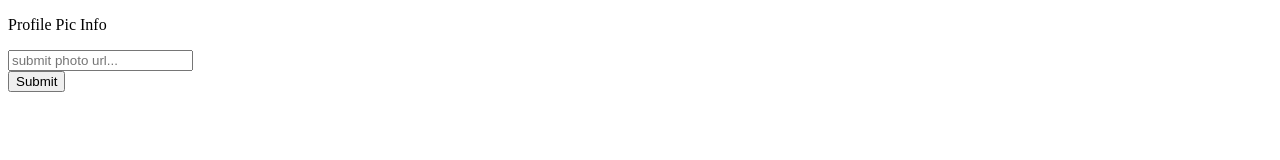
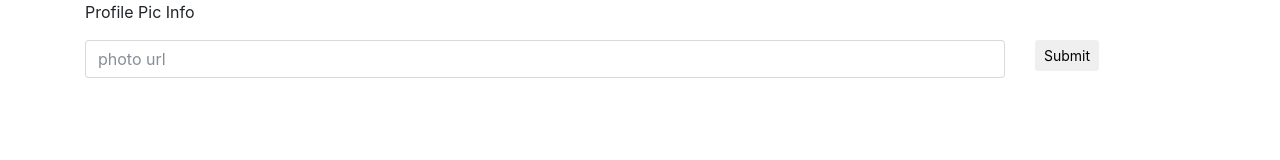
Before and after one commit to agbales/photo-recognition, a website: page public/index.html in a window 1280 px wide. Drawn offline with nearby package versions, Linux system fonts and the light colour scheme; no server answers.

Commit message:
added bootstrap, loading screen

```diff
--- a/public/index.html
+++ b/public/index.html
@@ -3,16 +3,25 @@
 <head>
   <meta charset="UTF-8">
   <title>Kiaros</title>
+  <link rel="stylesheet" href="https://maxcdn.bootstrapcdn.com/bootstrap/4.0.0-beta/css/bootstrap.min.css" integrity="sha384-/Y6pD6FV/Vv2HJnA6t+vslU6fwYXjCFtcEpHbNJ0lyAFsXTsjBbfaDjzALeQsN6M" crossorigin="anonymous">
   <script src="https://cdnjs.cloudflare.com/ajax/libs/socket.io/2.0.3/socket.io.js"></script>
   <script src="https://code.jquery.com/jquery-3.2.1.min.js"></script>
 </head>
 <body>
-  <p>Profile Pic Info</p>
-  <form id = "url-submit-form" action = "">
-    <input type="text" placeholder="submit photo url..." id="input"><br>
-    <input type="submit" value="Submit">
-  </form>
-  <div id="info"></div>
+  <div class="container">
+    <p>Profile Pic Info</p>
+    <form id = "url-submit-form">
+      <div class="form-group row">
+        <div class="col-sm-10">
+          <input type="text" placeholder="photo url" class="form-control input-lg" id="input">
+        </div>
+        <div class="col-sm-2">
+          <input type="submit" value="Submit" class="btn btn-default btn-sm">
+        </div>
+      </div>
+    </form>
+    <div id="info"></div>
+  </div>
 </body>
 
 <script src="index.js" type="text/javascript"></script>
--- a/public/index.js
+++ b/public/index.js
@@ -2,15 +2,13 @@ $(document).ready(function(){
   var socket = io.connect();
 
   socket.on('data', function(msg) {
-    console.log('got data message...', msg);
-
     $('#info').html('<img src="' + msg.uploaded_image_url + '" width="300px">');
 
     var attributes = msg.images[0].faces[0].attributes;
     for (var prop in attributes) {
       if (prop == "gender") {
         var g = attributes[prop];
-        $('#info').append($('<div>').text("Gender: " + g.type + "(female confidence: " + g.femaleConfidence  + ", male confidence: " + g.maleConfidence + ")"));
+        $('#info').append($('<div>').text("Gender: " + g.type + " (female confidence: " + g.femaleConfidence  + ", male confidence: " + g.maleConfidence + ")"));
       } else {
         var info = prop + ": " + attributes[prop];
         $('#info').append($('<div>').text(info));
@@ -21,6 +19,7 @@ $(document).ready(function(){
 
   $('#url-submit-form').submit(function() {
     socket.emit('url submit', $('#input').val());
+    $('#info').html('<div>loading . . .</div>');
     return false;
   });
 });
```
